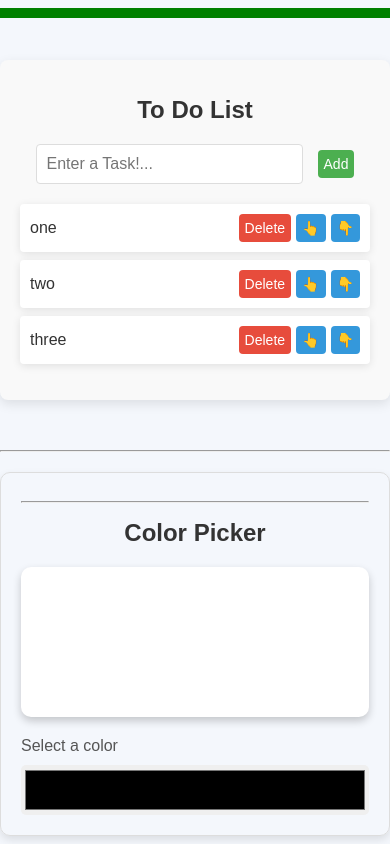
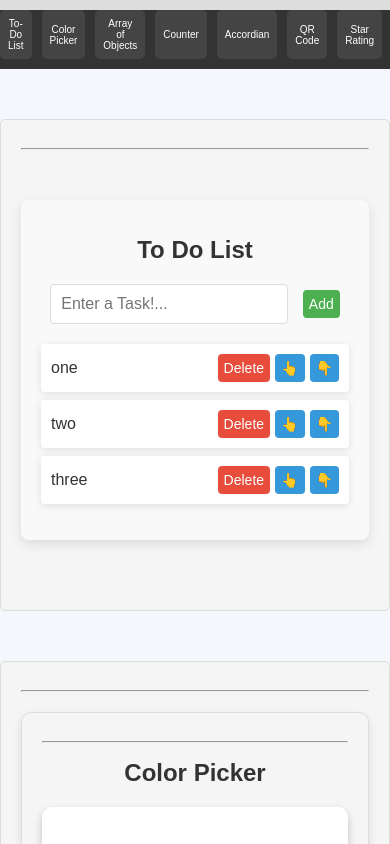
Before and after one commit to Habibullahdevv/crudddapp, a React (Vite) app: page / in a window 390 px wide. Shown: the top 844 px of the page. Built offline with nearby package versions, Linux system fonts and the light colour scheme; no server answers.

Commit message:
added styling

```diff
--- a/src/App.jsx
+++ b/src/App.jsx
@@ -1,68 +1,145 @@
-import { useEffect, useState } from 'react'
-import ToDolist from './Components/ToDoList'
-import Colorpicker from './Components/Colorpicker'
-import Arrayofobjects from './Components/Arrayofobjects'
-import HookuseState from './Components/Arrayofobjects'
-import Counter from './Components/HookuseState'
-import UpdaterObject from './Components/UpdateObjects'
-import OnChange from './Components/Onchange'
-import Student from './Components/Props'
-import Accordian from './Components/Accordian'
-import Qrcodegenerator from './Components/Qrcodegenerator'
-import StartRating from './Components/Star-ratings/Star-rating'
-import LoadMoreData from './Components/Load-more-data'
-import GithubProfileFinder from './Components/Git-hub-profile-finder'
-function App() {
+import { useEffect, useRef, useState } from "react";
+import ToDolist from "./Components/ToDoList";
+import Colorpicker from "./Components/Colorpicker";
+import Arrayofobjects from "./Components/Arrayofobjects";
+import Counter from "./Components/HookuseState";
+import Accordian from "./Components/Accordian";
+import Qrcodegenerator from "./Components/Qrcodegenerator";
+import StartRating from "./Components/Star-ratings/Star-rating";
+import LoadMoreData from "./Components/Load-more-data";
+import GithubProfileFinder from "./Components/Git-hub-profile-finder";
 
-  const [scroll, setscroll] = useState(0);
+export default function App() {
+  const [scroll, setScroll] = useState(0);
+
+  // Refs for each section
+  const toDoListRef = useRef();
+  const colorPickerRef = useRef();
+  const arrayOfObjectsRef = useRef();
+  const counterRef = useRef();
+  const accordianRef = useRef();
+  const qrCodeRef = useRef();
+  const startRatingRef = useRef();
+  const loadMoreDataRef = useRef(); // Added for Load More Data section
+  const githubProfileRef = useRef();
+
+  // Scroll Progress Tracker
   function handleScroll() {
-    console.log(document.body.scrollTop,
-      document.documentElement.scrollTop,
-      document.documentElement.scrollHeight,
-      document.documentElement.clientHeight
-    );
+    const howMuchScrolled =
+      document.body.scrollTop || document.documentElement.scrollTop;
+    const height =
+      document.documentElement.scrollHeight -
+      document.documentElement.clientHeight;
 
-    const howmuchscrolled =
-      document.body.scrollTop || document.documentElement.scrollTop;
-    const
-      height =
-        document.documentElement.scrollHeight - document.documentElement.clientHeight;
-
-    setscroll((howmuchscrolled / height) * 100)
-
-console.log(setscroll)
+    setScroll((howMuchScrolled / height) * 100);
   }
 
+  // Scroll to Specific Section
+  function scrollToSection(ref) {
+    window.scrollTo({
+      top: ref.current.offsetTop,
+      behavior: "smooth",
+    });
+  }
 
   useEffect(() => {
-    window.addEventListener('scroll', handleScroll)
+    window.addEventListener("scroll", handleScroll);
+    return () => window.removeEventListener("scroll", handleScroll);
+  }, []);
 
-    return () => { window.removeEventListener('scroll', () => { }) }
-
-  }, [])
   return (
     <>
-    <div className='coverscrollbar'>
-    <div className='progresstracking' style={{width : `${scroll}%`}}>
+      {/* Sticky Sidebar */}
+      <div className="sidebar">
+        <button
+          className="btn-todolist"
+          onClick={() => scrollToSection(toDoListRef)}
+        >
+          To-Do List
+        </button>
+        <button
+          className="btn-colorpicker"
+          onClick={() => scrollToSection(colorPickerRef)}
+        >
+          Color Picker
+        </button>
+        <button
+          className="btn-arrayofobjects"
+          onClick={() => scrollToSection(arrayOfObjectsRef)}
+        >
+          Array of Objects
+        </button>
+        <button
+          className="btn-counter"
+          onClick={() => scrollToSection(counterRef)}
+        >
+          Counter
+        </button>
+        <button
+          className="btn-accordian"
+          onClick={() => scrollToSection(accordianRef)}
+        >
+          Accordian
+        </button>
+        <button
+          className="btn-qrcode"
+          onClick={() => scrollToSection(qrCodeRef)}
+        >
+          QR Code
+        </button>
+        <button
+          className="btn-star-rating"
+          onClick={() => scrollToSection(startRatingRef)}
+        >
+          Star Rating
+        </button>
+        <button
+          className="btn-load-more-data"
+          onClick={() => scrollToSection(loadMoreDataRef)}
+        >
+          Load More Data
+        </button>
+        <button
+          className="btn-github-profile"
+          onClick={() => scrollToSection(githubProfileRef)}
+        >
+          GitHub Finder
+        </button>
       </div>
+
+      {/* Scroll Progress Bar */}
+      <div className="coverscrollbar">
+        <div className="progresstracking" style={{ width: `${scroll}%` }}></div>
       </div>
+
+      {/* Sections */}
+      <div ref={toDoListRef} className="section-todolist">
         <ToDolist />
+      </div>
+      <div ref={colorPickerRef} className="section-colorpicker">
         <Colorpicker />
+      </div>
+      <div ref={arrayOfObjectsRef} className="section-arrayofobjects">
         <Arrayofobjects />
+      </div>
+      <div ref={counterRef} className="section-counter">
         <Counter />
-
-      <UpdaterObject />
-      <OnChange />
-
-
+      </div>
+      <div ref={accordianRef} className="section-accordian">
         <Accordian />
-
+      </div>
+      <div ref={qrCodeRef} className="section-qrcode">
         <Qrcodegenerator />
+      </div>
+      <div ref={startRatingRef} className="section-star-rating">
         <StartRating />
+      </div>
+      <div ref={loadMoreDataRef} className="section-load-more-data">
         <LoadMoreData />
-      <GithubProfileFinder/>
+      </div>
+      <div ref={githubProfileRef} className="section-github-profile">
+        <GithubProfileFinder />
+      </div>
     </>
-  )
+  );
 }
-
-export default App
--- a/src/Components/Git-hub-profile-finder/index.jsx
+++ b/src/Components/Git-hub-profile-finder/index.jsx
@@ -33,8 +33,11 @@ export default function GithubProfileFinder() {
 
     return (
         <>
+        <hr />
             <div className="git-container" style={{ padding: 20 }}>
                 <div className="gitinput-wrapper">
+                <h1>((( GIT HUB PROFILE FINDER )))</h1>
+
                     <input
                         name="search-by-username"
                         type="text"
--- a/src/index.css
+++ b/src/index.css
@@ -533,3 +533,144 @@ height: 10px;
 background-color: red;
 width: 0%;
 }
+/* Sticky Sidebar */
+.sidebar {
+  position: fixed;
+  top: 0;
+  left: 0;
+  width: 200px;
+  height: 100vh;
+  background-color: #333;
+  padding: 10px;
+  display: flex;
+  flex-direction: column;
+  gap: 10px;
+  z-index: 1000;
+  overflow-y: auto;
+}
+
+.sidebar button {
+  background-color: #444;
+  color: white;
+  border: none;
+  padding: 10px;
+  text-align: left;
+  border-radius: 5px;
+  cursor: pointer;
+  font-size: 14px;
+  transition: background-color 0.3s;
+}
+
+.sidebar button:hover {
+  background-color: #555;
+}
+
+.sidebar button:focus {
+  outline: none;
+  background-color: #666;
+}
+
+/* Scroll Progress Bar */
+.coverscrollbar {
+  position: fixed;
+  top: 0;
+  left: 0;
+  width: 100%;
+  height: 10px;
+  z-index: 1000;
+  background-color: #ddd;
+}
+
+.progresstracking {
+  height: 10px;
+  background-color: #03a9f4;
+  width: 0%;
+}
+
+/* Main Sections */
+.section-todolist,
+.section-colorpicker,
+.section-arrayofobjects,
+.section-counter,
+.section-accordian,
+.section-qrcode,
+.section-star-rating,
+.section-load-more-data, /* New Section */
+.section-github-profile {
+  margin-left: 220px; /* Adjust based on sidebar width */
+  padding: 20px;
+  border: 1px solid #ddd;
+  border-radius: 5px;
+  margin-top: 50px;
+  background-color: #f5f5f5;
+  transition: transform 0.3s;
+}
+
+.section-load-more-data {
+  background-color: #e8f0ff; /* Unique background for Load More Data section */
+}
+
+.section-todolist:hover,
+.section-colorpicker:hover,
+.section-arrayofobjects:hover,
+.section-counter:hover,
+.section-accordian:hover,
+.section-qrcode:hover,
+.section-star-rating:hover,
+.section-load-more-data:hover, /* New Section */
+.section-github-profile:hover {
+  transform: scale(1.01);
+}
+
+/* Responsive Design */
+@media (max-width: 768px) {
+  .sidebar {
+    width: 100px;
+    font-size: 12px;
+  }
+
+  .sidebar button {
+    padding: 8px;
+    text-align: center;
+  }
+
+  .section-todolist,
+  .section-colorpicker,
+  .section-arrayofobjects,
+  .section-counter,
+  .section-accordian,
+  .section-qrcode,
+  .section-star-rating,
+  .section-load-more-data,
+  .section-github-profile {
+    margin-left: 120px;
+  }
+}
+
+@media (max-width: 480px) {
+  .sidebar {
+    width: 100%;
+    height: auto;
+    position: sticky;
+    top: 0;
+    flex-direction: row;
+    justify-content: space-around;
+    padding: 10px 0;
+  }
+
+  .sidebar button {
+    font-size: 10px;
+  }
+
+  .section-todolist,
+  .section-colorpicker,
+  .section-arrayofobjects,
+  .section-counter,
+  .section-accordian,
+  .section-qrcode,
+  .section-star-rating,
+  .section-load-more-data,
+  .section-github-profile {
+    margin-left: 0;
+  }
+}
```
Lines whose indentation alone changed are shown as unchanged.
